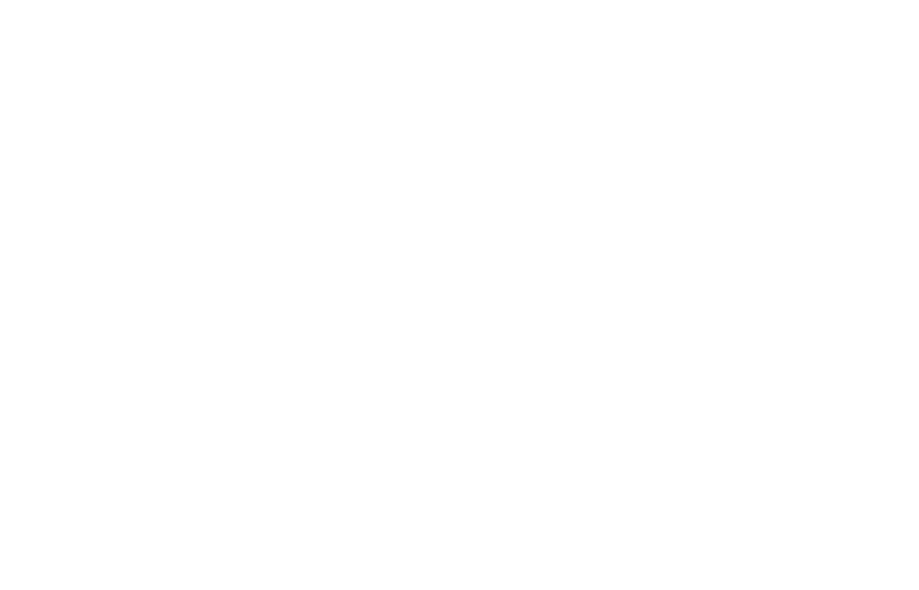
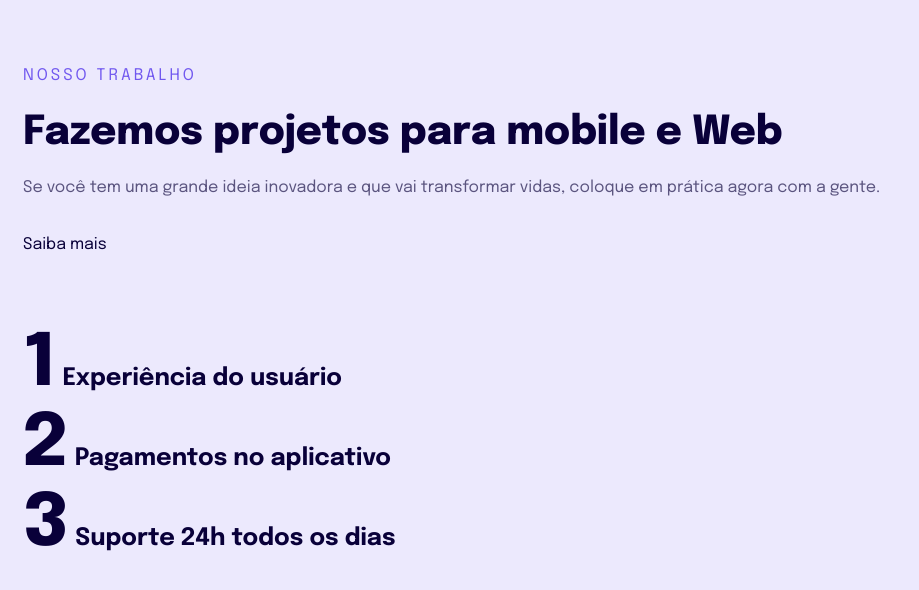
Before and after one commit to leokazuyukinagatani/rocket-project, a plain HTML site: page index.html in a window 1280 px wide. Shown: the whole page, without its empty margins (0-919 px from the left). Drawn offline with Linux system fonts and the light colour scheme.

Commit message:
Estrutura inicial

```diff
--- a/index.html
+++ b/index.html
@@ -1,11 +1,42 @@
 <!DOCTYPE html>
 <html lang="pt-br">
 <head>
+  <link rel="preconnect" href="https://fonts.googleapis.com">
+  <link rel="preconnect" href="https://fonts.gstatic.com" crossorigin>
+
   <meta charset="UTF-8">
   <meta name="viewport" content="width=device-width, initial-scale=1.0">
   <title>rocket-project</title>
+
+  <link rel="stylesheet" href="style.css">
+  <link href="https://fonts.googleapis.com/css2?family=Epilogue:wght@400;700;800&display=swap" rel="stylesheet">
 </head>
 <body>
+  <header>
 
+  </header>
+  <main>
+    <p>
+      Nosso Trabalho
+    </p>
+    <h1>
+      Fazemos projetos para mobile e Web
+    </h1>
+    <p>
+      Se você tem uma grande ideia inovadora e que vai transformar vidas, coloque em prática agora com a gente.
+    </p>
+
+    <a href="#">Saiba mais</a>
+
+    <ul>
+      <li><span>1</span> Experiência do usuário</li>
+      <li><span>2</span> Pagamentos no aplicativo</li>
+      <li><span>3</span> Suporte 24h todos os dias</li>
+
+    </ul>
+  </main>
+  <footer>
+
+  </footer>
 </body>
 </html>
--- a/style.css
+++ b/style.css
@@ -0,0 +1,69 @@
+* {
+  margin: 0;
+  padding: 0;
+  box-sizing: border-box;
+}
+body {
+  font-family: 'Epilogue', sans-serif;
+  background: #ECE9FD;
+
+  font-size: 1.6rem;
+  padding: 6.0rem 2.3rem 6.6rem;
+}
+
+:root {
+  font-size: 62.5%;
+}
+
+main p:first-child {
+  color: #7158EF;
+  text-transform: uppercase;
+  letter-spacing: 0.3rem;
+  line-height: 3.2rem;
+
+  margin-bottom: 1.7rem;
+}
+
+h1 {
+  font-weight: 800;
+  font-size: 4.0rem;
+  line-height: 4.8rem;
+  color: #090039;
+
+  margin-bottom: 1.5rem;
+}
+
+h1 + p {
+  line-height: 3.2rem;
+  color: rgba(10, 0, 57, 0.64);
+
+  margin-bottom: 3.2rem;
+}
+
+a {
+  text-decoration: none;
+  color: #090039;
+}
+
+a:hover {
+  color: #7158EF;
+  font-weight: bold;
+}
+
+ul {
+  margin-top: 7.2rem;
+  list-style: none;
+ }
+
+ul li {
+  font-weight: 700;
+  font-size: 2.4rem;
+  line-height: 3.2rem;
+  color: #090039;
+}
+
+ul li span {
+  font-weight: 800;
+  font-size: 7.2rem;
+  line-height: 8.0rem;
+}
```
